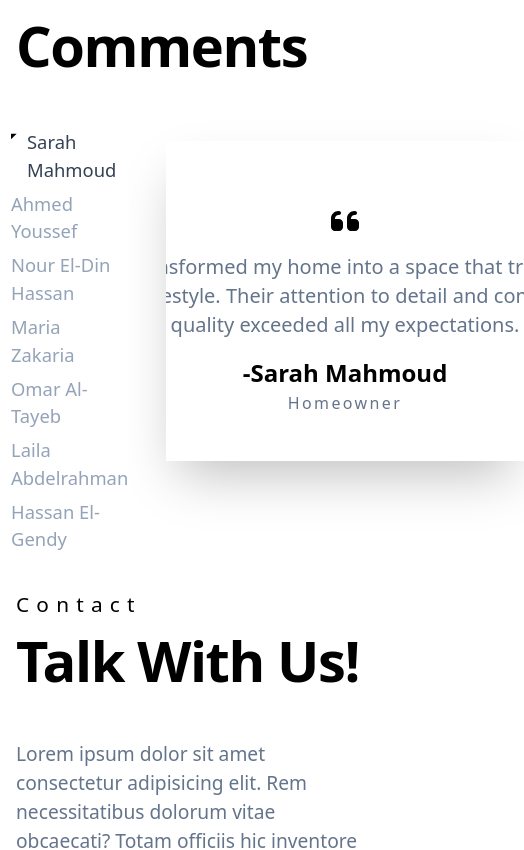
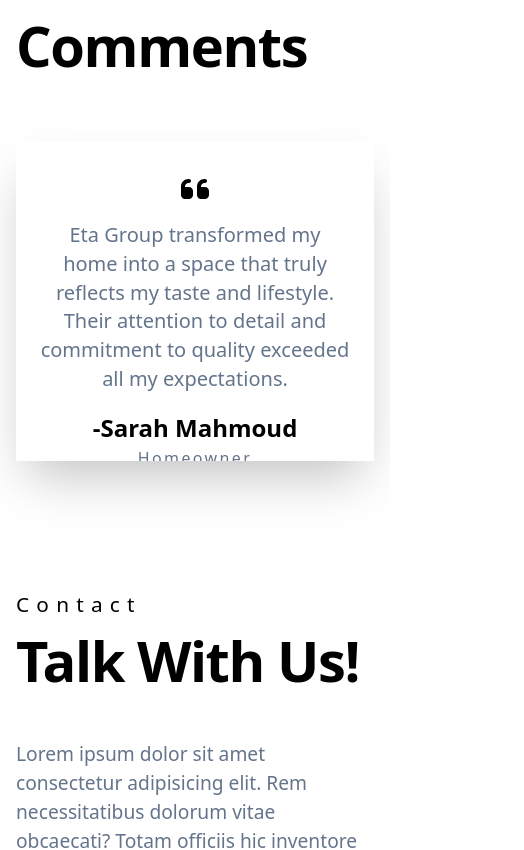
Before and after one commit to OthmanAhmed7/eta, a Next.js app: page / in a window 390 px wide. Shown: the part 7500-8350 px from the top of the page, 524 px wide, since content can reach past the window. Built offline with nearby package versions, Linux system fonts and the light colour scheme.

Commit message:
fix: put clearTimeout istead of clearInterval in testimonials

```diff
--- a/components/Testimonials.jsx
+++ b/components/Testimonials.jsx
@@ -8,14 +8,29 @@
 
 const Testimonials = () => {
   const [userId, setUserId] = useState(0);
+  const [isSmall, setIsSmall] = useState(false);
+  const [isMedium, setIsMedium] = useState(false);
 
   useEffect(() => {
     const interval = setTimeout(() => {
       setUserId((id) => (id === testimonials.length - 1 ? 0 : id + 1));
     }, 8000);
 
-    return () => clearInterval(interval);
+    return () => clearTimeout(interval);
   }, [userId]);
+
+  useEffect(() => {
+    const handleResize = () => {
+      const width = window.innerWidth;
+      setIsSmall(width < 375);
+      setIsMedium(width >= 375 && width < 415);
+    };
+
+    handleResize();
+    window.addEventListener("resize", handleResize);
+
+    return () => window.removeEventListener("resize", handleResize);
+  }, []);
 
   return (
     <>
@@ -28,7 +43,7 @@
 
       <section className="flex items-start justify-start gap-[5rem] max-w-[1200px] m-auto h-[20rem] px-[1rem]">
         {/* Testimonials Names */}
-        <section className="flex-[1] w-full h-full relative border-[3px] px-[2rem]">
+        <section className="hidden lg:flex flex-[1] w-full h-full relative border-[3px] px-[2rem]">
           <div className="absolute top-[-1rem] left-[-.5rem] bg-white">
             {testimonials.map((item) => (
               <div key={item.id} className="relative pb-[.4rem] text-[1.15rem]">
@@ -58,12 +73,22 @@
             {testimonials.map((item) => (
               <div
                 key={item.id}
-                className="flex flex-col items-center text-center py-[4rem] translate-y-[0rem] transition ease-out duration-[1.5s]"
-                style={{ transform: `translateY(-${userId * 21}rem)` }}
+                className={`flex flex-col items-center text-center ${
+                  isSmall
+                    ? "py-[.8rem]"
+                    : isMedium
+                    ? "py-[2rem]"
+                    : "py-[3.9rem]"
+                } transition ease-out duration-[1.5s]`}
+                style={{
+                  transform: `translateY(-${
+                    userId * (isSmall ? 20 : isMedium ? 15 : 21)
+                  }rem)`,
+                }}
               >
                 <FaQuoteLeft className="text-[2rem]" />
 
-                <p className="py-[1rem] text-[1.25rem] leading-[1.8rem] text-slate-500 w-[40rem]">
+                <p className="py-[1rem] px-[1.5rem] text-[1.25rem] leading-[1.8rem] text-slate-500 max-w-[40rem]">
                   {item.text}
                 </p>
 
```
